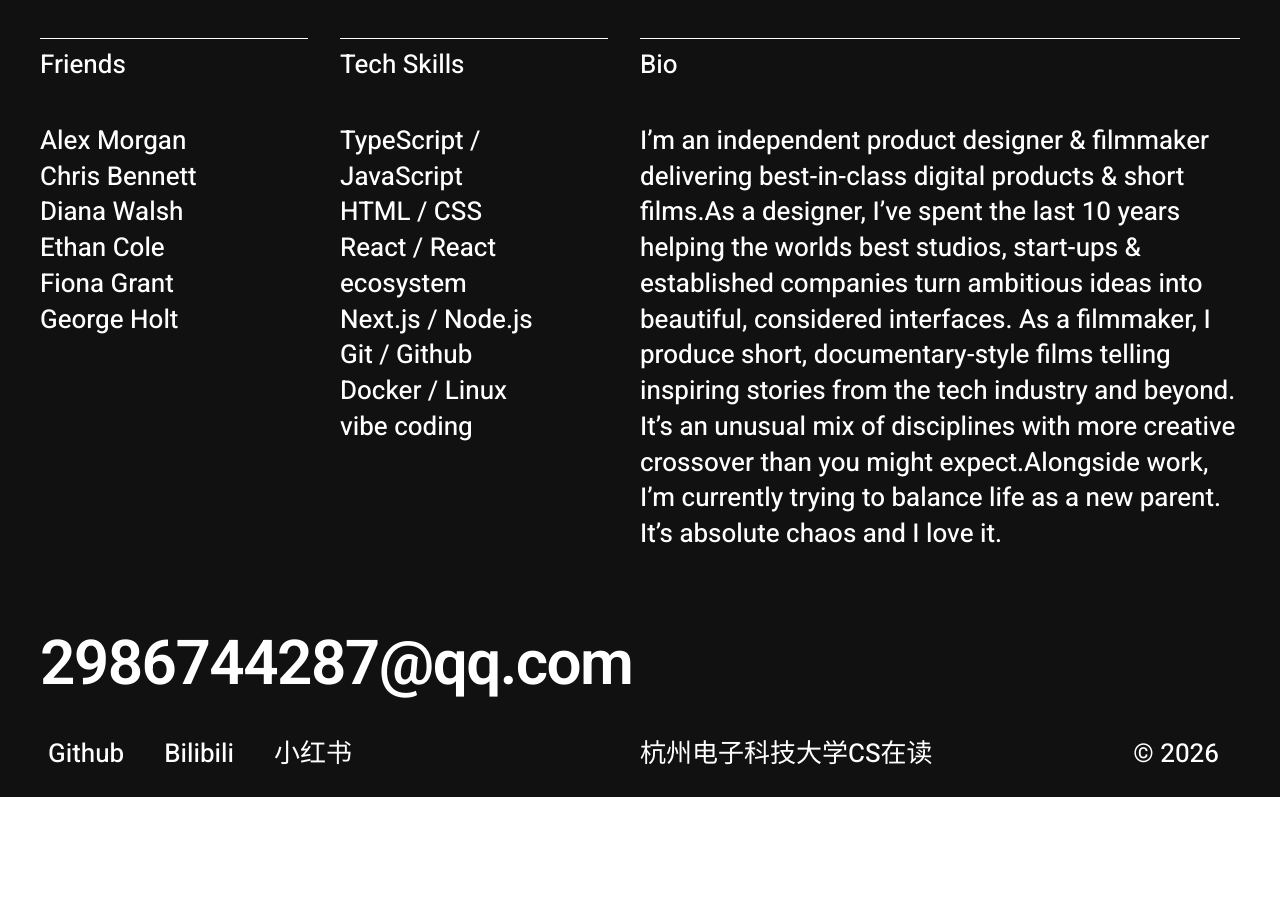
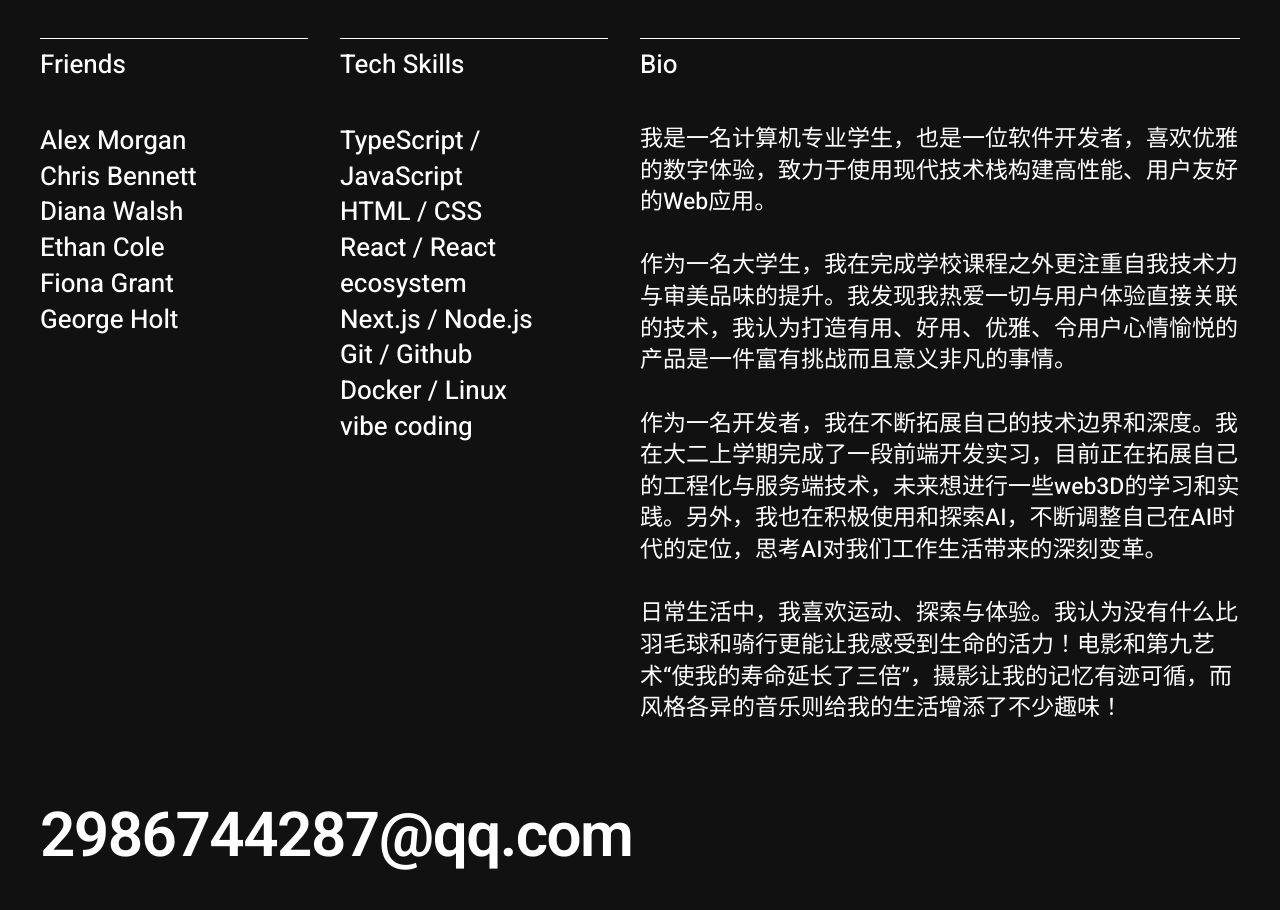
Before and after one commit to soul-kk/myWWW, a Next.js app: page / in a window 1280 px wide. Shown: the part 1700-2610 px from the top of the page. Before the commit the page ends 2497 px from the top, so only its background shows below. Built offline with nearby package versions, Linux system fonts and the light colour scheme.

Commit message:
feat：完成Bio的编写

```diff
--- a/src/components/Footer.tsx
+++ b/src/components/Footer.tsx
@@ -31,7 +31,25 @@ export default function Footer() {
         {/* Bio — 50% */}
         <div className="w-1/2">
           <p className="border-t-[0.5px] border-white pt-2 mb-10">Bio</p>
-          <p>{bio}</p>
+          <div className="text-[23px]">
+            <p>
+              我是一名计算机专业学生，也是一位软件开发者，喜欢优雅的数字体验，致力于使用现代技术栈构建高性能、用户友好的Web应用。
+              <br />
+              <br />
+
+              作为一名大学生，我在完成学校课程之外更注重自我技术力与审美品味的提升。我发现我热爱一切与用户体验直接关联的技术，我认为打造有用、好用、优雅、令用户心情愉悦的产品是一件富有挑战而且意义非凡的事情。
+              <br />
+              <br />
+
+              作为一名开发者，我在不断拓展自己的技术边界和深度。我在大二上学期完成了一段前端开发实习，目前正在拓展自己的工程化与服务端技术，未来想进行一些web3D的学习和实践。另外，我也在积极使用和探索AI，不断调整自己在AI时代的定位，思考AI对我们工作生活带来的深刻变革。
+              <br />
+              <br />
+
+              日常生活中，我喜欢运动、探索与体验。我认为没有什么比羽毛球和骑行更能让我感受到生命的活力！电影和第九艺术“使我的寿命延长了三倍”，摄影让我的记忆有迹可循，而风格各异的音乐则给我的生活增添了不少趣味！
+              <br />
+
+            </p>
+          </div>
         </div>
       </div>
 
--- a/src/lib/data.ts
+++ b/src/lib/data.ts
@@ -42,6 +42,3 @@ export const techSkills = [
   "Docker / Linux",
   "vibe coding",
 ];
-
-export const bio =
-  "I’m an independent product designer & filmmaker delivering best-in-class digital products & short films.As a designer, I’ve spent the last 10 years helping the worlds best studios, start-ups & established companies turn ambitious ideas into beautiful, considered interfaces. As a filmmaker, I produce short, documentary-style films telling inspiring stories from the tech industry and beyond. It’s an unusual mix of disciplines with more creative crossover than you might expect.Alongside work, I’m currently trying to balance life as a new parent. It’s absolute chaos and I love it.";
```
